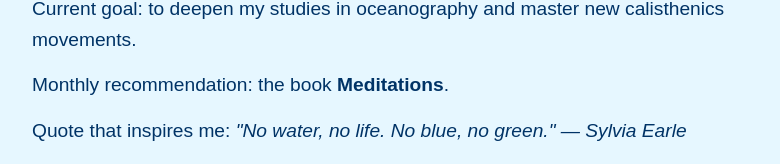
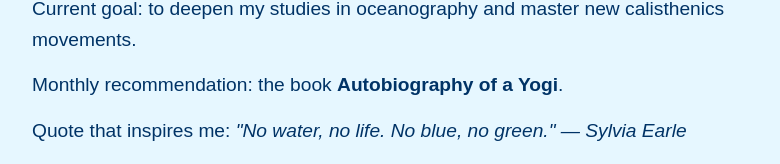
Before and after one commit to clausinck/CalisthenicsTides, a plain HTML site: page index.html in a window 1280 px wide. Shown: the part 523-687 px from the top of the page, without its empty margins (248-1028 px from the left). Drawn offline with Linux system fonts and the light colour scheme; a web font is replaced by a local one.

Commit message:
index.html

```diff
--- a/index.html
+++ b/index.html
@@ -80,7 +80,7 @@
 
     <p>Current goal: to deepen my studies in oceanography and master new calisthenics movements.</p>
 
-    <p>Monthly recommendation: the book <strong>Meditations</strong>.</p>
+    <p>Monthly recommendation: the book <strong>Autobiography of a Yogi</strong>.</p>
 
     <p>Quote that inspires me: <em>"No water, no life. No blue, no green." — Sylvia Earle</em></p>
 
```
